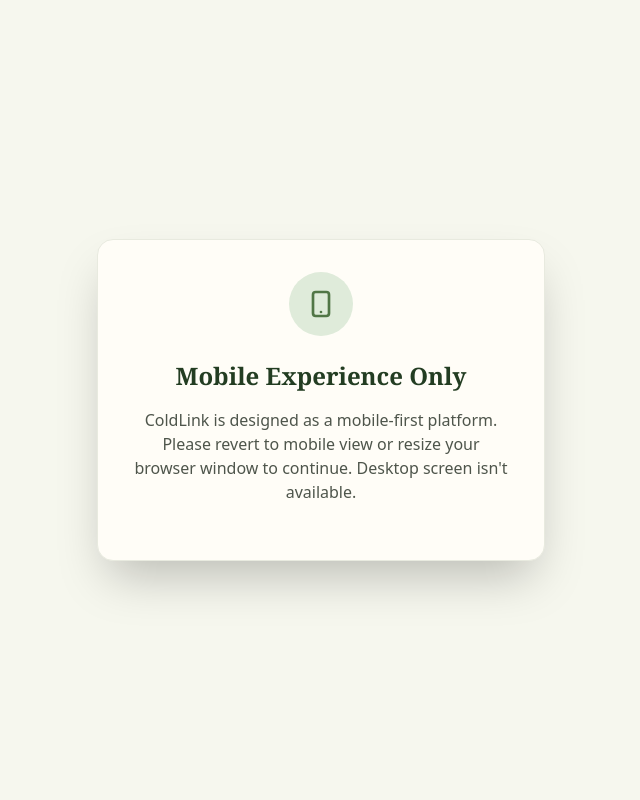
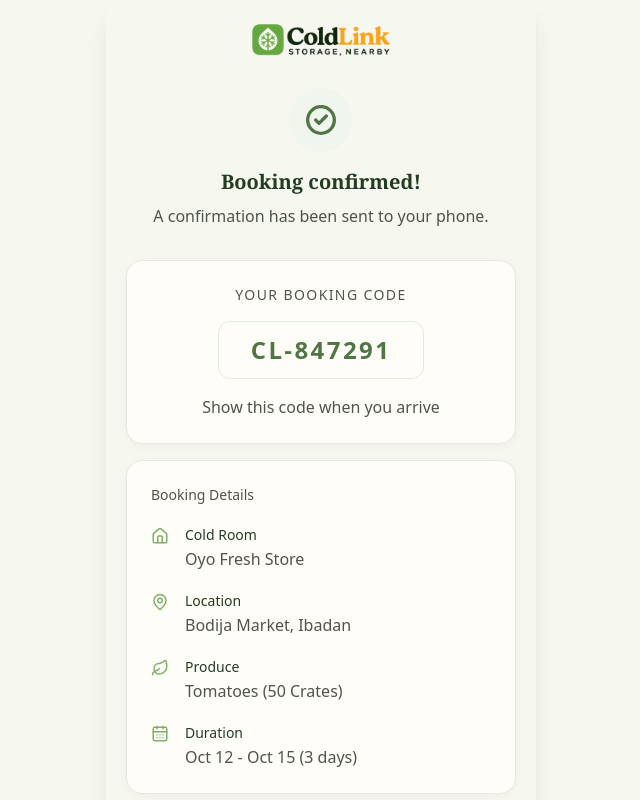
Before and after one commit to kennedyifeadi/coldlink, a React (Vite) app in the folder apps/web/: page /confirmation in a window 1280 px wide. Shown: the top 800 px of the page, without its empty margins (319-959 px from the left). Built offline with nearby package versions, Linux system fonts and the light colour scheme; a web font is replaced by a local one.

Commit message:
Show the mobile layout on wide screens

```diff
--- a/apps/web/src/AppRoutes.tsx
+++ b/apps/web/src/AppRoutes.tsx
@@ -1,6 +1,6 @@
 import React, { lazy, type ComponentType } from 'react';
 import { Routes, Route, Navigate } from 'react-router-dom';
-import MobileOnlyLayout from './components/MobileOnlyLayout';
+import AppLayout from './components/AppLayout';
 
 // One chunk per feature: every screen of a feature loads with the first one visited.
 const lazyScreen = <Module extends Record<Name, ComponentType>, Name extends keyof Module>(
@@ -25,7 +25,7 @@
 
 const AppRoutes = () => (
   <Routes>
-    <Route element={<MobileOnlyLayout />}>
+    <Route element={<AppLayout />}>
       <Route path="/" element={<Navigate to="/onboarding" replace />} />
       <Route path="/onboarding" element={<Onboarding />} />
       <Route path="/userid" element={<UserId />} />
--- /dev/null
+++ b/apps/web/src/components/AppLayout.tsx
@@ -0,0 +1,14 @@
+import React, { Suspense } from 'react';
+import { Outlet } from 'react-router-dom';
+import RouteFallback from './RouteFallback';
+
+// Mobile-first, not mobile-only (decision 14): wide screens get the same 430px column.
+const AppLayout = () => (
+  <div className="min-h-screen bg-background relative max-w-107.5 mx-auto shadow-xl overflow-hidden">
+    <Suspense fallback={<RouteFallback />}>
+      <Outlet />
+    </Suspense>
+  </div>
+);
+
+export default AppLayout;
--- a/apps/web/src/components/MobileOnlyLayout.tsx
+++ /dev/null
@@ -1,58 +0,0 @@
-import React, { useState, useEffect, Suspense } from 'react';
-import { Outlet } from 'react-router-dom';
-import RouteFallback from './RouteFallback';
-
-const MobileOnlyLayout = () => {
-  const [isMobile, setIsMobile] = useState(window.innerWidth <= 768);
-
-  useEffect(() => {
-    const handleResize = () => {
-      setIsMobile(window.innerWidth <= 768);
-    };
-
-    window.addEventListener('resize', handleResize);
-    return () => window.removeEventListener('resize', handleResize);
-  }, []);
-
-  if (!isMobile) {
-    return (
-      <div className="min-h-screen bg-background flex items-center justify-center p-4">
-        <div className="max-w-md w-full bg-surface rounded-2xl shadow-2xl p-8 text-center border border-line">
-          <div className="w-16 h-16 bg-primary-soft text-primary-strong rounded-full flex items-center justify-center mx-auto mb-6">
-            <svg
-              xmlns="http://www.w3.org/2000/svg"
-              className="h-8 w-8"
-              fill="none"
-              viewBox="0 0 24 24"
-              stroke="currentColor"
-            >
-              <path
-                strokeLinecap="round"
-                strokeLinejoin="round"
-                strokeWidth={2}
-                d="M12 18h.01M8 21h8a2 2 0 002-2V5a2 2 0 00-2-2H8a2 2 0 00-2 2v14a2 2 0 002 2z"
-              />
-            </svg>
-          </div>
-          <h1 className="font-heading text-headline font-bold text-ink mb-4">
-            Mobile Experience Only
-          </h1>
-          <p className="text-body text-copy-muted mb-6">
-            ColdLink is designed as a mobile-first platform. Please revert to mobile view or resize
-            your browser window to continue. Desktop screen isn't available.
-          </p>
-        </div>
-      </div>
-    );
-  }
-
-  return (
-    <div className="min-h-screen bg-background relative max-w-107.5 mx-auto shadow-xl overflow-hidden">
-      <Suspense fallback={<RouteFallback />}>
-        <Outlet />
-      </Suspense>
-    </div>
-  );
-};
-
-export default MobileOnlyLayout;
```
Also changed, not shown: 1 other file (tests, documents, lock files or other folders).
